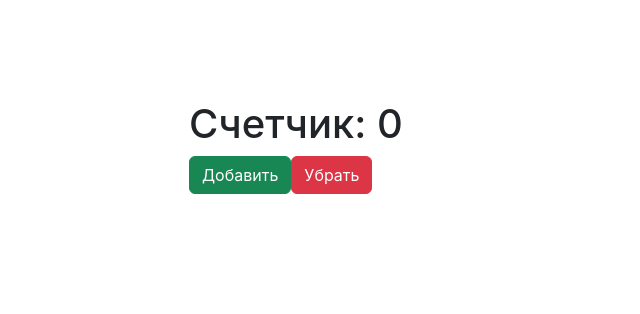
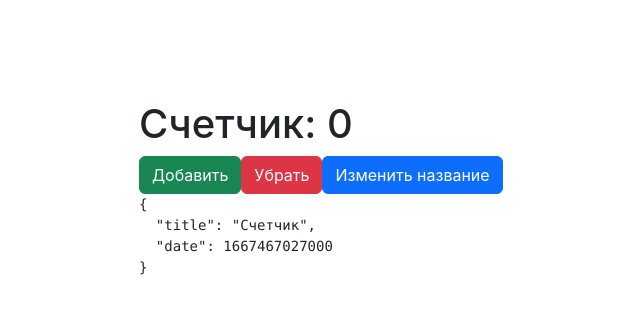
Before and after one commit to ivan-ust402/react-hooks-VM, a React (Create React App) app: page / in a window 1280 px wide. Shown: the top 314 px of the page, without its empty margins (301-941 px from the left). Built offline with nearby package versions, Linux system fonts and the light colour scheme.

Commit message:
Completed UseStateComponent

```diff
--- a/src/examples/useState.js
+++ b/src/examples/useState.js
@@ -1,30 +1,81 @@
 import React, {useState} from "react";
 
-// Есть объект state в компоненте, описывающий состояния компонента,  и если он меняется, то реакт перерисовывает непосредственно ту область где этот state выводится
-// В классовых компонентах следующая последовательность выполнения действий: создается this.setState({a: 1}), затем запускается зарисовка -> this.render()
-// При переходе к функциональным компонентам(более легковестные, т.к. не нужно наследоваться от определенного класса) данный подход стал невозможен.
-// Для обеспечения того же функционала, что и в классовых компонентах, в реакте были созданы изолированные функции, которые повторяли механизмы работы сущностей классовых компонентов
-// Код становится более гибким и более масштабируемым
-// Кортеж - массив с заранее определенными элементами
+//1. Есть объект state в компоненте, описывающий состояния компонента,  и если он меняется, то реакт перерисовывает непосредственно ту область где этот state выводится
+// 2. В классовых компонентах следующая последовательность выполнения действий: создается this.setState({a: 1}), затем запускается зарисовка -> this.render()
+// 3. При переходе к функциональным компонентам(более легковестные, т.к. не нужно наследоваться от определенного класса) данный подход стал невозможен.
+// 4. Для обеспечения того же функционала, что и в классовых компонентах, в реакте были созданы изолированные функции, которые повторяли механизмы работы сущностей классовых компонентов
+// 5. Код становится более гибким и более масштабируемым
+// 6. Кортеж - массив с заранее определенными элементами
+
+// 11. Мы хотим получить начальное значение в state путем вычисления его в сторонней функции
+// Вычисления как правило нагружают работу приложения
+// Получаем проблему, что каждый раз, когда мы производим какие-либо действия в приложении данное значение каждый раз пересчитывается, тем самым нагружая работоспособность приложения
+// Для оптимизации необходимо передавать данное вычисление через callback
+// Таким образом значение будет вычислено однажды и в последствии вычисляться не будет
+function computeInitialCount() {
+    console.log('Some calculation...')
+    return Math.trunc(Math.random() * 20)
+}
+
 
 function UseStateComponent() {
-    // Хорошая практика определять state в самом верху компонента(работать со state начинает при старте)
-    const [counter, setCounter] = useState(0)
-    // Мы не можем в условиях создавать state
+    //7. Хорошая практика определять state в самом верху компонента(работать со state начинает при старте)
+    //8. Мы не можем в условиях создавать state
+    //9. Функцию useState мы можем вызывать сколько угодно раз
+    // const [counter, setCounter] = useState(0)
+    const [counter, setCounter] = useState(() => computeInitialCount())
+
+    //10. Работа хука асинхронно
+    // Если в функции increase вызвать два раза подряд функцию setCounter,
+    // то второй раз она не отработает
+    /*function increase() {
+        setCounter(counter + 1)
+        setCounter(counter + 1)
+    } */
+    // Все это происходит из-за того, что после вызова setCounter вызывается функция рендеринга для того чтобы визуально отобразить изменение компонента
+    // Когда мы параллельно вызываем setCounter сам counter остается тем же
+    // решение данной проблемы состоит в следующем:
+    // setCounter может по другому принимать входные значения
+    // к примеру, принимает callback функцию, которая, в свою очередь принимает предыдущее состояние, дальше из callback нам необходимо вернуть какое-то измененное значение и затем поместить в state
+    // Теперь при каждом вызове setCounter мы обращаемся к предыдущему состоянию
+
+    // 12. Работа state с объектами
+    // Как в классовых компонентах работать с таким state нельзя, при изменении одного из полей объект полностью перезапишется, останется лишь то поле которое мы изменили
+    // Для сохранения исходной структуры объекта необходимо применять спред объекта предыдущего состояния в handler-е
+    // А вообще это редко где можно встретить, обычно для каждого поля создают свой state
+    const [state, setState] = useState({
+        title: 'Счетчик',
+        date: Date.now()
+    })
 
     function increase() {
-        setCounter(counter + 1)
+        setCounter(prevCounter => {
+            return prevCounter + 1
+        })
+        // setCounter(prev => prev + 1)
     }
 
     function decrease() {
         setCounter(counter - 1)
     }
 
+    // 12.
+    function updateTitle() {
+        setState(prev => {
+            return {
+                ...prev,
+                title: 'Новое название'
+            }
+        })
+    }
+
     return (
-        <div style={{width: '300px', margin: '100px auto 0'}}>
+        <div style={{width: '400px', margin: '100px auto 0'}}>
             <h1>Счетчик: {counter}</h1>
             <button className="btn btn-success" onClick={increase}>Добавить</button>
             <button className="btn btn-danger" onClick={decrease}>Убрать</button>
+            <button className="btn btn-primary" onClick={updateTitle}>Изменить название</button>
+            <pre>{JSON.stringify(state, null, 2)}</pre>
         </div>
     )
 }
```
